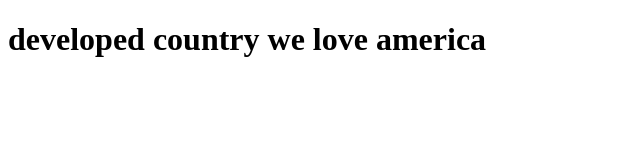
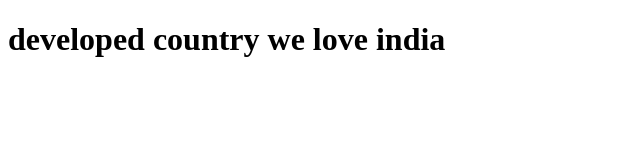
Before and after one commit to param0205/nmit, a plain HTML site: page index.html in a window 1280 px wide. Shown: the whole page, without its empty margins (0-640 px from the left). Drawn offline with Linux system fonts and the light colour scheme.

Commit message:
small addition to our page

```diff
--- a/index.html
+++ b/index.html
@@ -5,7 +5,7 @@
 </head>
 <body>
 <h1>
-	developed country we love america
+	developed country we love india
 <h1>
 </body>
 </html>
```
